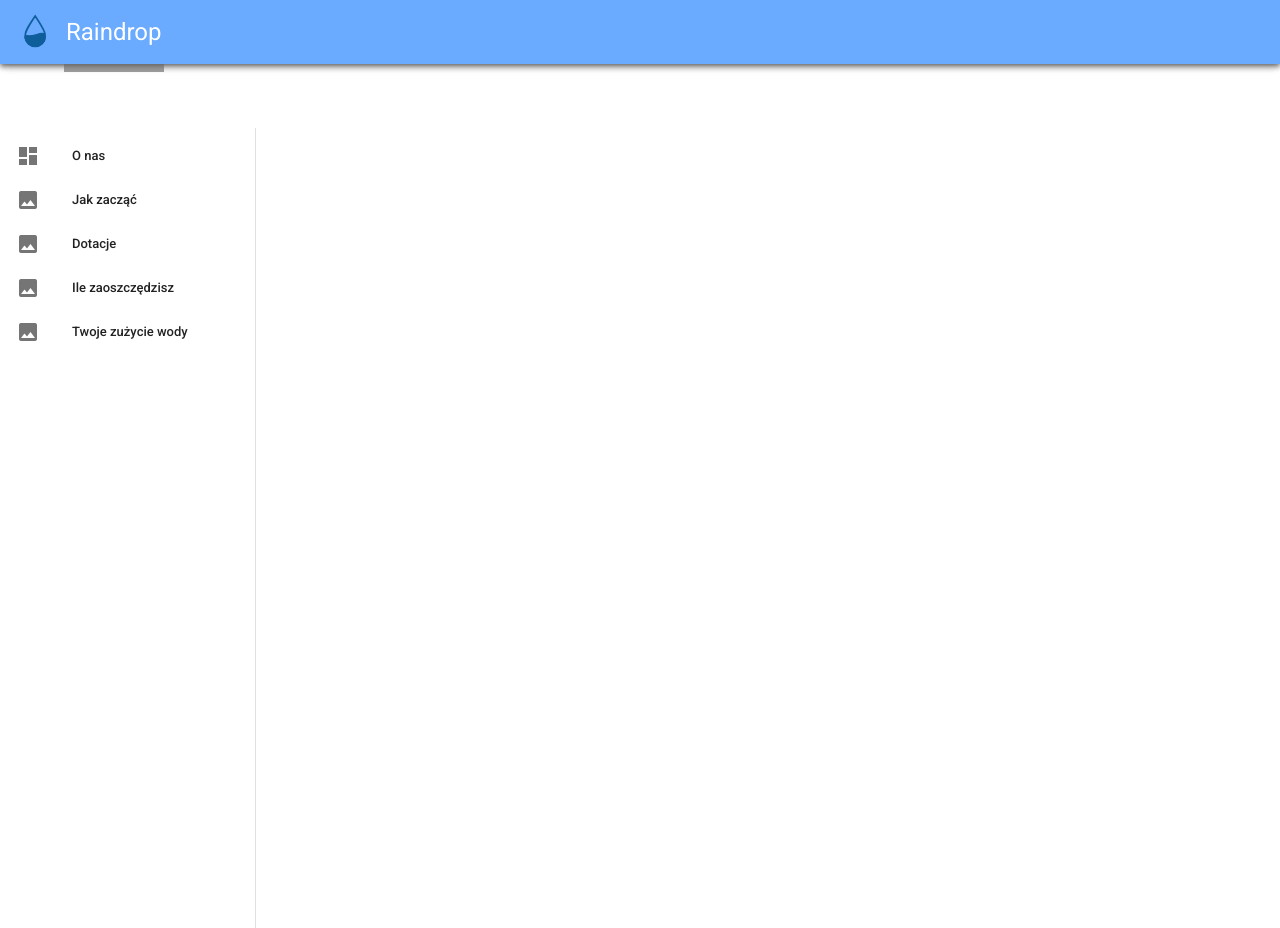
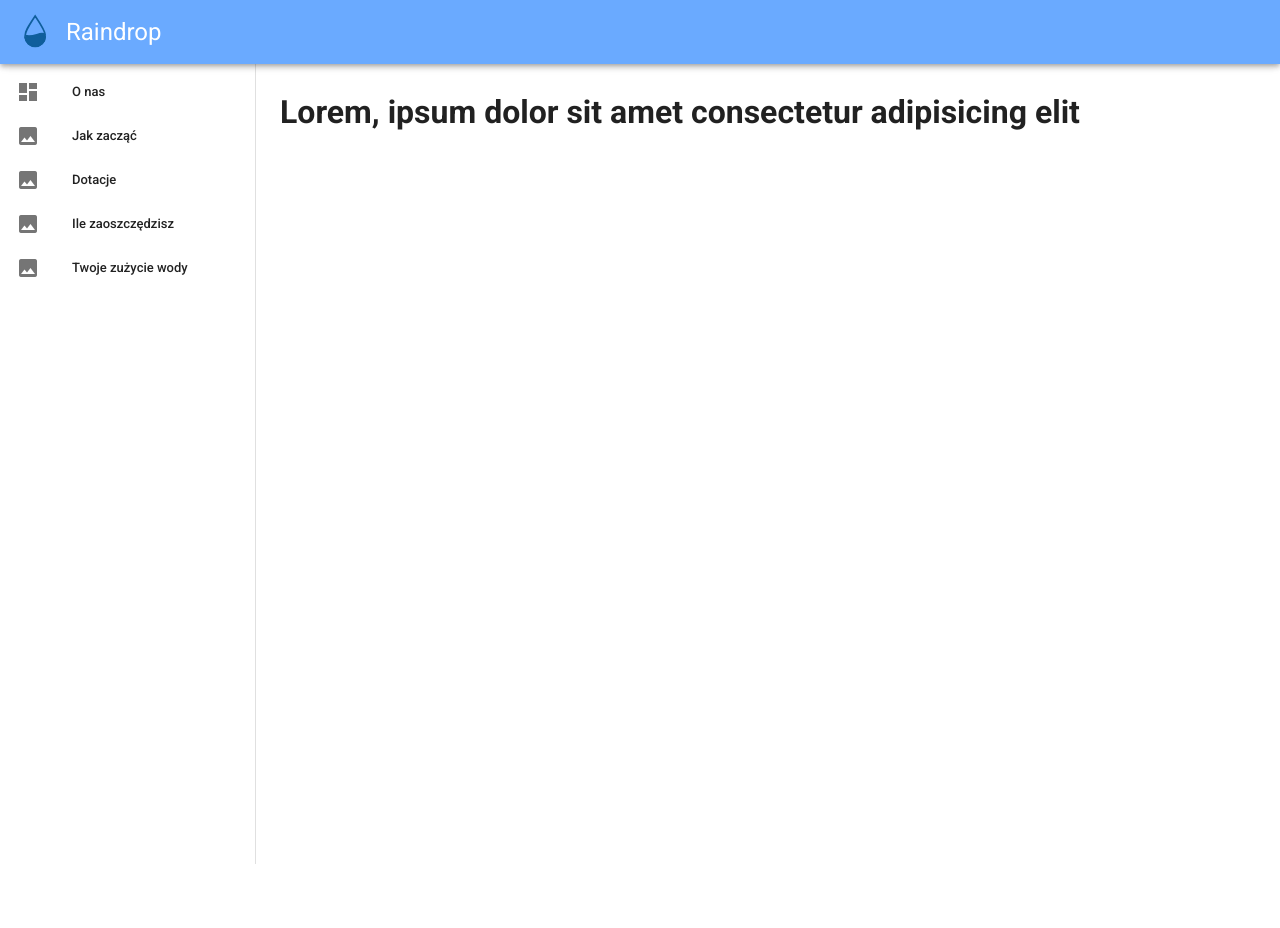
Before and after one commit to DzordzoMen/raindrop, a Vue app in the folder web/raindrop-web/: page / in a window 1280 px wide. After the commit the page ends 888 px from the top, so only its background shows below. Built offline with nearby package versions, Linux system fonts and the light colour scheme; grey boxes are pictures that could not be loaded.

Commit message:
no message

```diff
--- a/web/raindrop-web/src/App.vue
+++ b/web/raindrop-web/src/App.vue
@@ -1,55 +1,65 @@
 <template>
   <v-app>
-    <v-app-bar
+    <the-header />
+    <v-navigation-drawer
+      permanent
+      left
+      absolute
+      clipped
       app
-      color="primary"
-      dark
-    >
-      <div class="d-flex align-center">
-        <v-img
-          alt="Vuetify Logo"
-          class="shrink mr-2"
-          contain
-          src="https://cdn.vuetifyjs.com/images/logos/vuetify-logo-dark.png"
-          transition="scale-transition"
-          width="40"
-        />
+      class="v-theme--dark">
+        <v-list
+          dense
+          nav
+        >
+          <v-list-item
+            v-for="item in items"
+            :key="item.title"
+            link
+            @click="redirect(item.routerName)"
+          >
+            <v-list-item-icon>
+              <v-icon>{{ item.icon }}</v-icon>
+            </v-list-item-icon>
 
-        <v-img
-          alt="Vuetify Name"
-          class="shrink mt-1 hidden-sm-and-down"
-          contain
-          min-width="100"
-          src="https://cdn.vuetifyjs.com/images/logos/vuetify-name-dark.png"
-          width="100"
-        />
-      </div>
-
-      <v-spacer></v-spacer>
-
-      <v-btn
-        href="https://github.com/vuetifyjs/vuetify/releases/latest"
-        target="_blank"
-        text
-      >
-        <span class="mr-2">Latest Release</span>
-        <v-icon>mdi-open-in-new</v-icon>
-      </v-btn>
-    </v-app-bar>
-
-    <v-main>
-      <router-view/>
-    </v-main>
+            <v-list-item-content>
+              <v-list-item-title>{{ item.title }}</v-list-item-title>
+            </v-list-item-content>
+          </v-list-item>
+        </v-list>
+      </v-navigation-drawer>
+      <v-main>
+        <v-container>
+          <router-view/>
+        </v-container>
+      </v-main>
   </v-app>
 </template>
 
 <script>
 
+import TheHeader from '@/components/TheHeader.vue';
+
 export default {
   name: 'App',
-
-  data: () => ({
-    //
-  }),
+  components: {
+    TheHeader,
+  },
+  data() {
+    return {
+      items: [
+        { title: 'O nas', icon: 'mdi-view-dashboard', routerName: 'Home' },
+        { title: 'Jak zacząć', icon: 'mdi-image', routerName: 'Start' },
+        { title: 'Dotacje', icon: 'mdi-image', routerName: 'Grants' },
+        { title: 'Ile zaoszczędzisz', icon: 'mdi-image', routerName: 'Savings' },
+        { title: 'Twoje zużycie wody', icon: 'mdi-image', routerName: 'WaterConsumption' },
+      ],
+    };
+  },
+  methods: {
+    redirect(routerName) {
+      this.$router.push({ name: routerName });
+    },
+  },
 };
 </script>
--- a/web/raindrop-web/src/components/Dashboard.vue
+++ b/web/raindrop-web/src/components/Dashboard.vue
@@ -14,6 +14,7 @@
             v-for="item in items"
             :key="item.title"
             link
+            @click="redirect(item.routerName)"
           >
             <v-list-item-icon>
               <v-icon>{{ item.icon }}</v-icon>
@@ -26,10 +27,10 @@
         </v-list>
       </v-navigation-drawer>
       <v-main>
-      <v-container>
-        <router-view/>
-      </v-container>
-    </v-main>
+        <v-container>
+          <router-view/>
+        </v-container>
+      </v-main>
   </v-app>
 </template>
 
@@ -45,13 +46,18 @@ export default {
   data() {
     return {
       items: [
-        { title: 'O nas', icon: 'mdi-view-dashboard' },
-        { title: 'Jak zacząć', icon: 'mdi-image' },
-        { title: 'Dotacje', icon: 'mdi-image' },
-        { title: 'Ile zaoszczędzisz', icon: 'mdi-image' },
-        { title: 'Twoje zużycie wody', icon: 'mdi-image' },
+        { title: 'O nas', icon: 'mdi-view-dashboard', routerName: 'Home' },
+        { title: 'Jak zacząć', icon: 'mdi-image', routerName: 'Start' },
+        { title: 'Dotacje', icon: 'mdi-image', routerName: 'Grants' },
+        { title: 'Ile zaoszczędzisz', icon: 'mdi-image', routerName: 'Savings' },
+        { title: 'Twoje zużycie wody', icon: 'mdi-image', routerName: 'WaterConsumption' },
       ],
     };
   },
+  methods: {
+    redirect(routerName) {
+      this.$router.push({ name: routerName });
+    },
+  },
 };
 </script>
--- a/web/raindrop-web/src/components/TheHeader.vue
+++ b/web/raindrop-web/src/components/TheHeader.vue
@@ -3,6 +3,7 @@
     app
     color="primary lighten-2"
     dark
+    clipped-left
   >
     <div class="d-flex align-center" style="gap: 10px">
       <v-img
--- a/web/raindrop-web/src/views/Grants.vue
+++ b/web/raindrop-web/src/views/Grants.vue
@@ -1,5 +1,7 @@
 <template>
     <v-app>
-        Grant
+        <v-container>
+            Grant
+        </v-container>
     </v-app>
 </template>
--- a/web/raindrop-web/src/views/Home.vue
+++ b/web/raindrop-web/src/views/Home.vue
@@ -1,15 +1,14 @@
 <template>
-  <dashboard />
+  <v-app>
+    <v-container>
+      <h1>Lorem, ipsum dolor sit amet consectetur adipisicing elit</h1>
+    </v-container>
+  </v-app>
 </template>
 
 <script>
-import Dashboard from '../components/Dashboard.vue';
 
 export default {
   name: 'Home',
-
-  components: {
-    Dashboard,
-  },
 };
 </script>
--- a/web/raindrop-web/src/views/Savings.vue
+++ b/web/raindrop-web/src/views/Savings.vue
@@ -1,5 +1,7 @@
 <template>
     <v-app>
-        Savings
+        <v-container>
+            Savings
+        </v-container>
     </v-app>
 </template>
--- a/web/raindrop-web/src/views/Start.vue
+++ b/web/raindrop-web/src/views/Start.vue
@@ -1,5 +1,7 @@
 <template>
     <v-app>
-        How start
+        <v-container>
+            How start
+        </v-container>
     </v-app>
 </template>
--- a/web/raindrop-web/src/views/WaterConsumption.vue
+++ b/web/raindrop-web/src/views/WaterConsumption.vue
@@ -1,5 +1,7 @@
 <template>
     <v-app>
-        Water consuption
+        <v-container>
+            Water consuption
+        </v-container>
     </v-app>
 </template>
```
